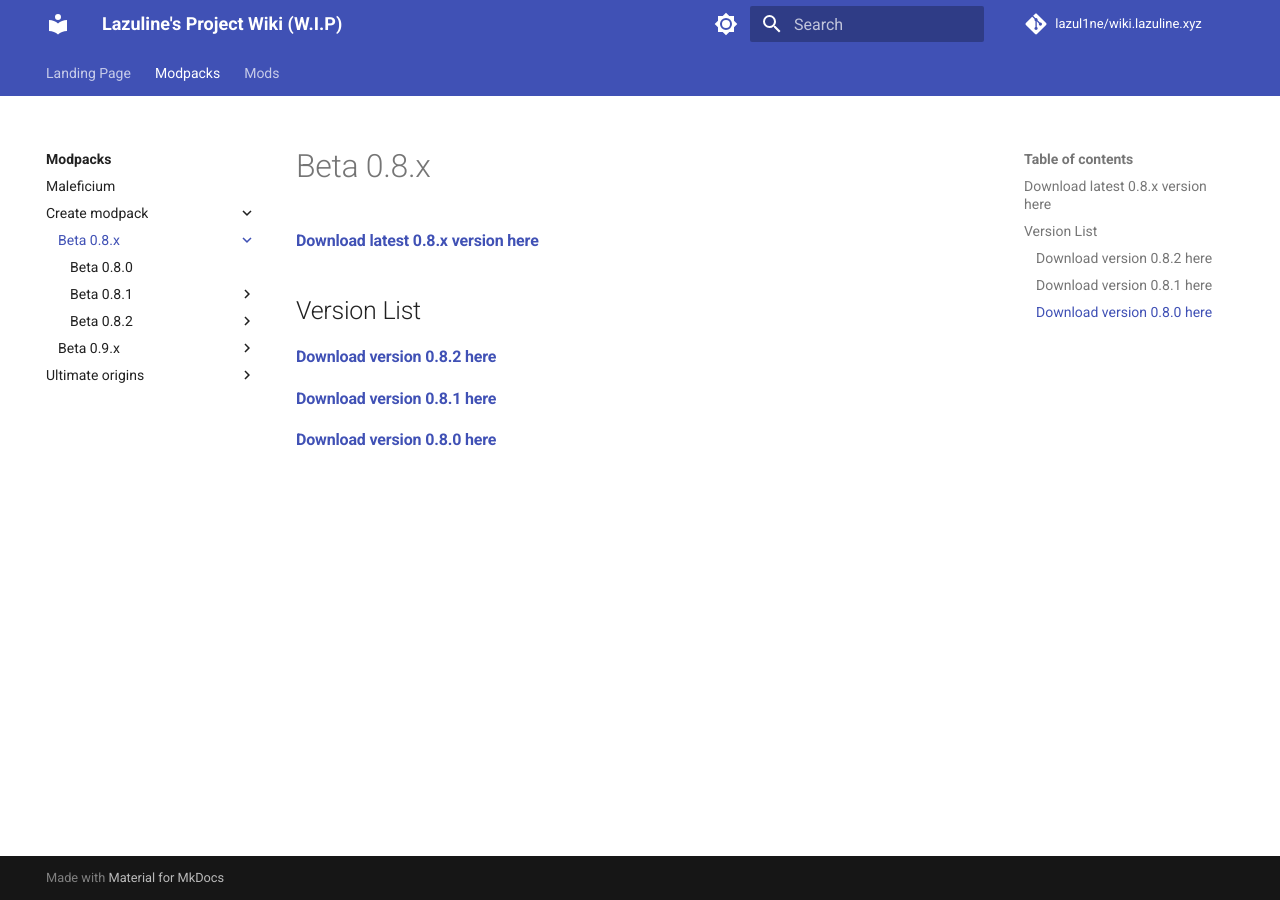
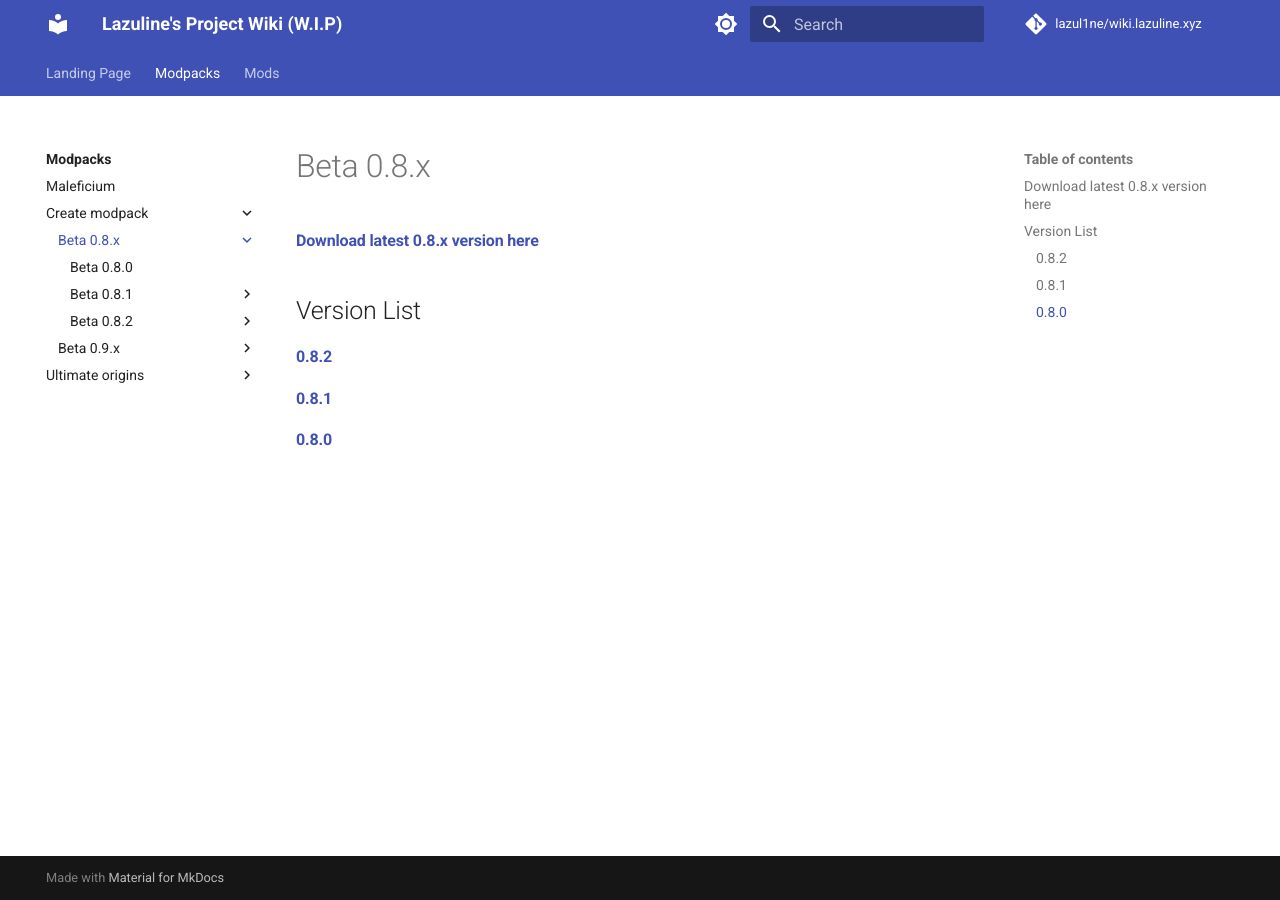
Before and after one commit to lazul1ne/wiki.lazuline.xyz, an MkDocs documentation site: the page built from docs/modpacks/create-modpack/beta-0.8.x/index.md, in a window 1280 px wide. Built offline with MkDocs 1.6.1 and Material for MkDocs 9.7.7, drawn with Linux system fonts in a browser that asks for light colours; comment, search, counter and statistics services are not loaded.

Commit message:
Update Version Lists and modpack summary

```diff
--- a/docs/modpacks/create-modpack/beta-0.8.x/index.md
+++ b/docs/modpacks/create-modpack/beta-0.8.x/index.md
@@ -3,6 +3,6 @@
 #### [Download latest 0.8.x version here](beta-0.8.2/index.md)
 
 ## Version List
-#### [Download version 0.8.2 here](beta-0.8.2/index.md)
-#### [Download version 0.8.1 here](beta-0.8.1/index.md)
-#### [Download version 0.8.0 here](beta-0.8.0/index.md)
+#### [0.8.2](beta-0.8.2/index.md)
+#### [0.8.1](beta-0.8.1/index.md)
+#### [0.8.0](beta-0.8.0/index.md)
```
Also changed, not shown: docs/modpacks/create-modpack/beta-0.9.x/index.md (+1 -1 lines), docs/modpacks/create-modpack/index.md (+2 -2 lines).
